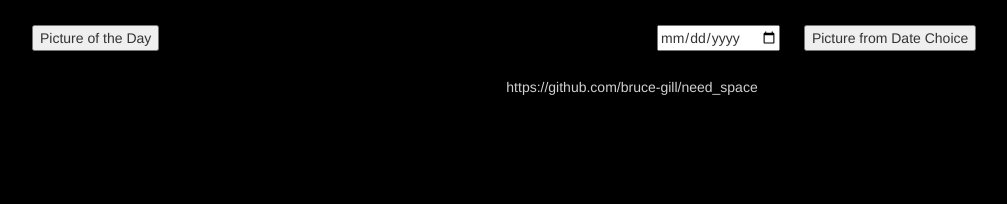
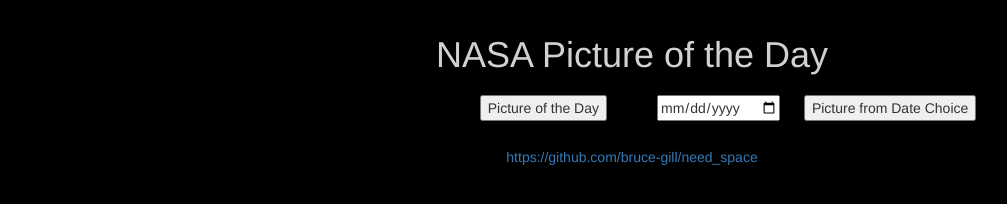
Before and after one commit to bruce-gill/need_space, a plain HTML site: page index.html in a window 1280 px wide. Shown: the whole page, without its empty margins (8-1015 px from the left). Drawn offline with nearby package versions, Linux system fonts and the light colour scheme.

Commit message:
Final Touches

```diff
--- a/index.html
+++ b/index.html
@@ -10,11 +10,12 @@
     </head>
     <body>
         <div id="main-row" class="row">
+            <h1>NASA Picture of the Day</h1>
             <div class="col-md-6">
-                <input id="submitToday" type="submit" value="Picture of the Day"></input>
+                <input id="submitToday" class="pull-right" type="submit" value="Picture of the Day"></input>
                 <div class="row">
                     <div class="col-md-6">
-                        <div id="todayResults"></div>
+                        <div id="todayResults" style="margin-top: 45px;"></div>
                         <div id="todayCopyright" class="explanationText"></div>
                     </div>
                     <div class="col-md-6">
@@ -39,6 +40,6 @@
     </body>
     <script text="type/javascript" src="script.js"></script>
     <footer>
-      https://github.com/bruce-gill/need_space
+      <a href="https://github.com/bruce-gill/need_space" target="_blank">https://github.com/bruce-gill/need_space</a>
     </footer>
 </html>
--- a/style.css
+++ b/style.css
@@ -1,7 +1,10 @@
 body{
     background-color: #000;
 }
-
+h1{
+    text-align: center;
+    color: #d1d1d1;
+}
 #main-row{
     margin: 15px;
 }
```
